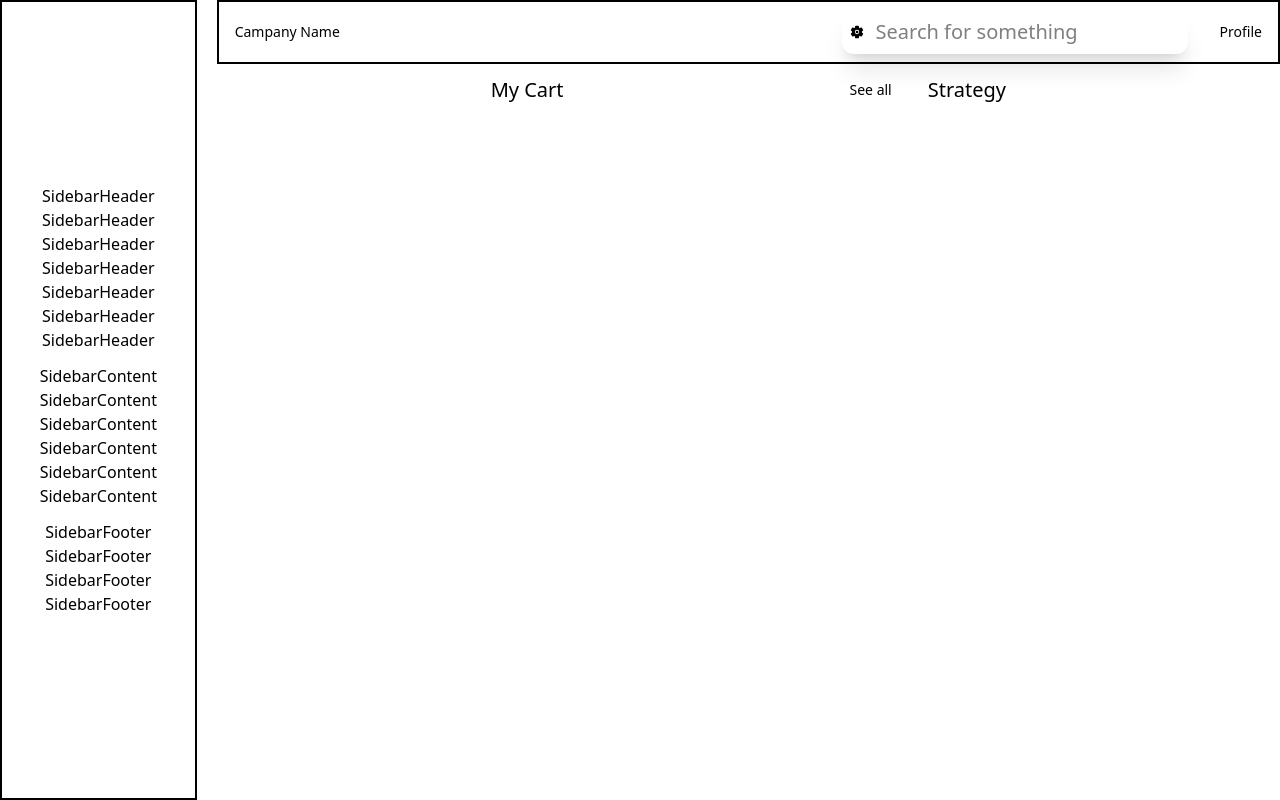
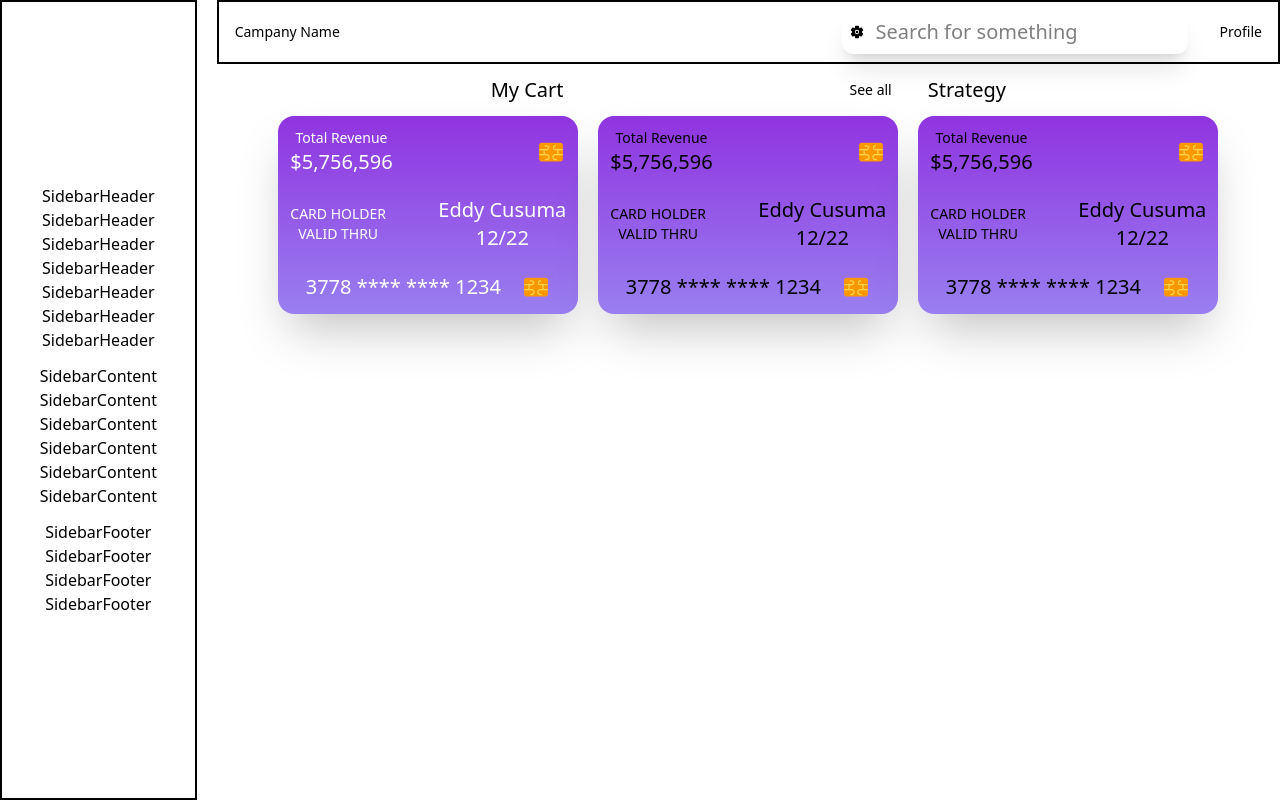
Before and after one commit to mouiz-youb/Mini-Dashboard, a React (Vite) app: page / in a window 1280 px wide. Built offline with nearby package versions, Linux system fonts and the light colour scheme.

Commit message:
the first section is done

```diff
--- a/src/App.css
+++ b/src/App.css
@@ -1,4 +1,7 @@
-.transition-css {
+/* .transition-css {
   transition: all 2s;
-  /* position: none; */
+  position: none;
+} */
+.lineaire {
+  background-image: linear-gradient(0deg, #997ff0, #9034e0);
 }
--- a/src/components/AdminSectionOne.tsx
+++ b/src/components/AdminSectionOne.tsx
@@ -1,9 +1,14 @@
 import React from "react";
+import Cart from "./Cart";
 
-function AdminSectionOne() {
+const AdminSectionOne: React.FC = () => {
   return (
-    <div className="flex justify-center items-center flex-wrap flex-col md:flex-row"></div>
+    <div className="flex justify-center items-center flex-wrap flex-col md:flex-row gap-5">
+      <Cart text="text-white" back="" />
+      <Cart text="text-black" back="bg-white" />
+      <Cart />
+    </div>
   );
-}
+};
 
 export default AdminSectionOne;
--- a/src/components/Cart.tsx
+++ b/src/components/Cart.tsx
@@ -1,12 +1,40 @@
 import React from "react";
-
-function Cart() {
+import { FcSimCardChip } from "react-icons/fc";
+import "../App.css";
+interface CartProps {
+  text?: string;
+  back?: string;
+}
+const Cart: React.FC<CartProps> = ({ text, back }) => {
   return (
-    <div className="flex justify-center items-center flex-row">
-      <div></div>
-      <div></div>
+    <div
+      className={`flex justify-center items-center flex-col  gap-5  p-3 ${text} rounded-2xl lineaire w-[300px] shadow-2xl ${back}`}
+    >
+      <div className="flex justify-between items-center flex-row gap-4 w-full ">
+        <div className="flex justify-center items-center flex-col ">
+          <p className="text-sm"> Total Revenue</p>
+          <p>$5,756,596</p>
+        </div>
+        <div className="flex justify-center items-center ">
+          <FcSimCardChip className="text-3xl text-white" />{" "}
+        </div>
+      </div>
+      <div className="flex justify-between items-center flex-row w-full ">
+        <div className="flex justify-center  items-center flex-col   ">
+          <p className="text-sm">CARD HOLDER</p>
+          <p className="text-sm">VALID THRU</p>
+        </div>
+        <div className="flex justify-center  items-center flex-col   ">
+          <p>Eddy Cusuma</p>
+          <p>12/22</p>
+        </div>
+      </div>
+      <div className="flex justify-center items-center flex-row gap-5  ">
+        <p className="text-xl">3778 **** **** 1234</p>
+        <FcSimCardChip className="text-3xl" />
+      </div>
     </div>
   );
-}
+};
 
 export default Cart;
```
